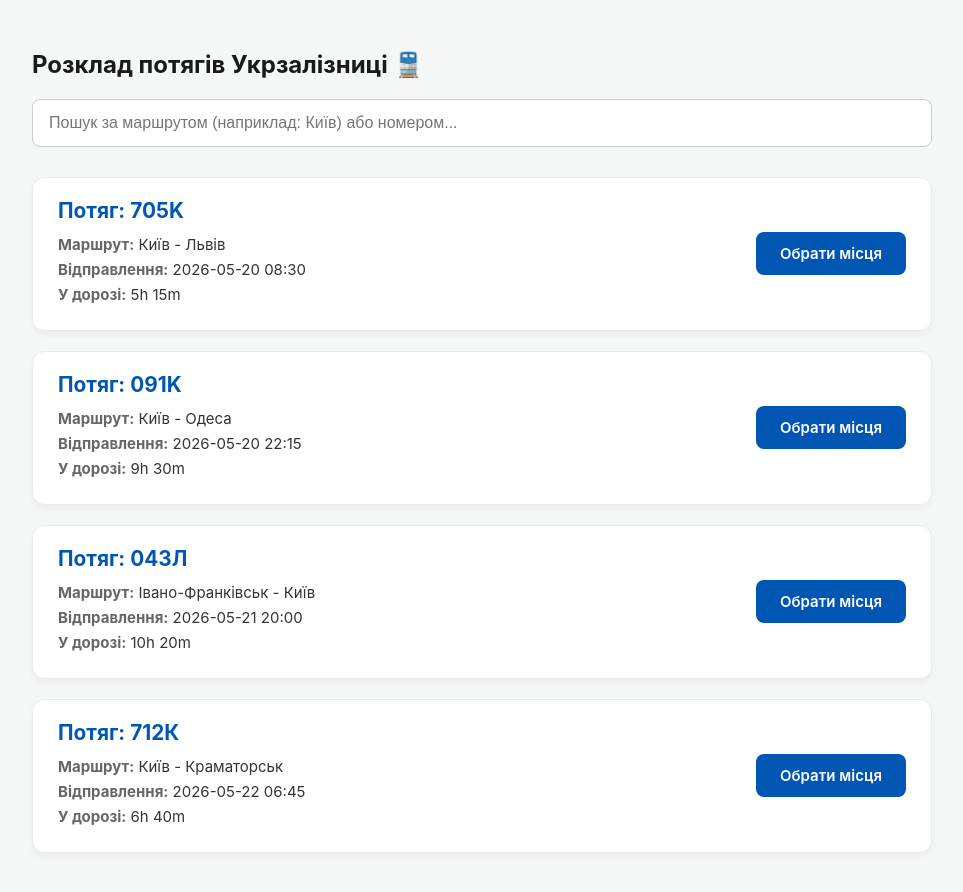
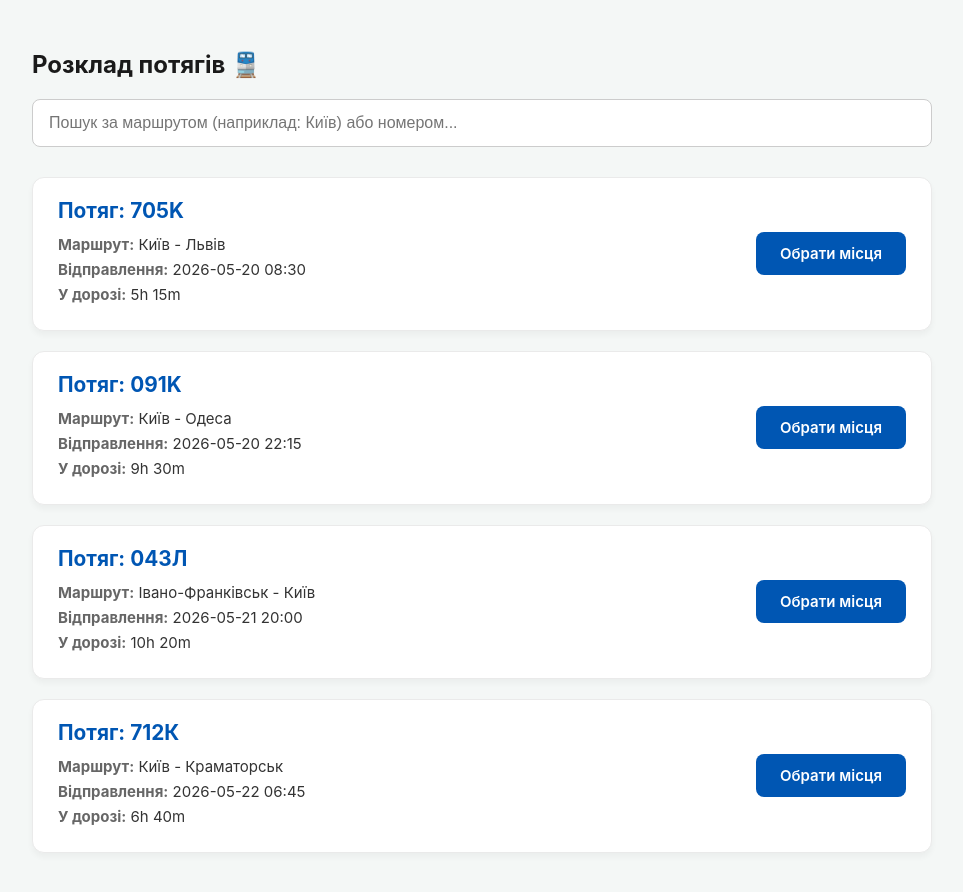
Before and after one commit to yorleX23/Railway-WEB-project, a React (Vite) app: page / in a window 1280 px wide. Shown: the top 892 px of the page, without its empty margins (158-1121 px from the left). Built offline with nearby package versions, Linux system fonts and the light colour scheme.

Commit message:
Каліграфічні зміни

```diff
--- a/src/pages/Home.jsx
+++ b/src/pages/Home.jsx
@@ -12,7 +12,7 @@
 
   return (
     <div className="container">
-      <h2>Розклад потягів Укрзалізниці 🚆</h2>
+      <h2>Розклад потягів 🚆</h2>
       <input
         type="text"
         className="search-input"
```
